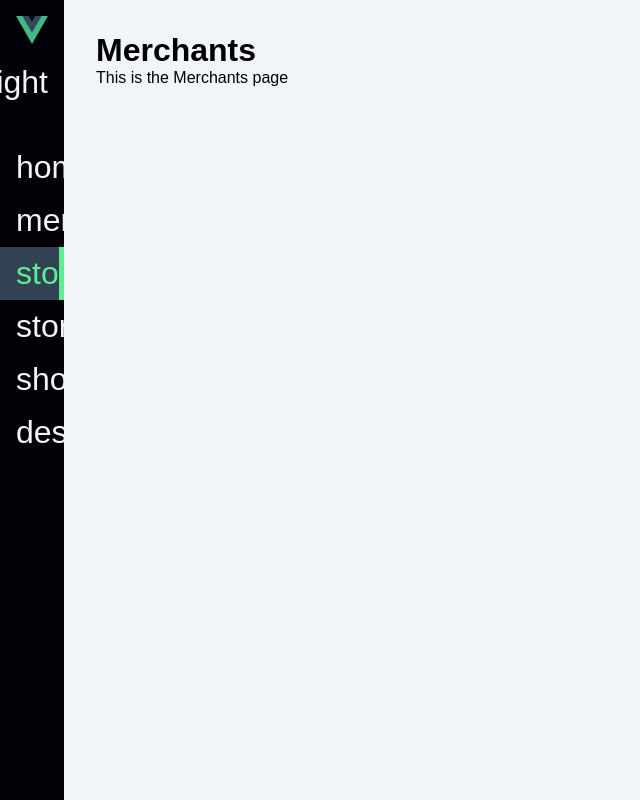
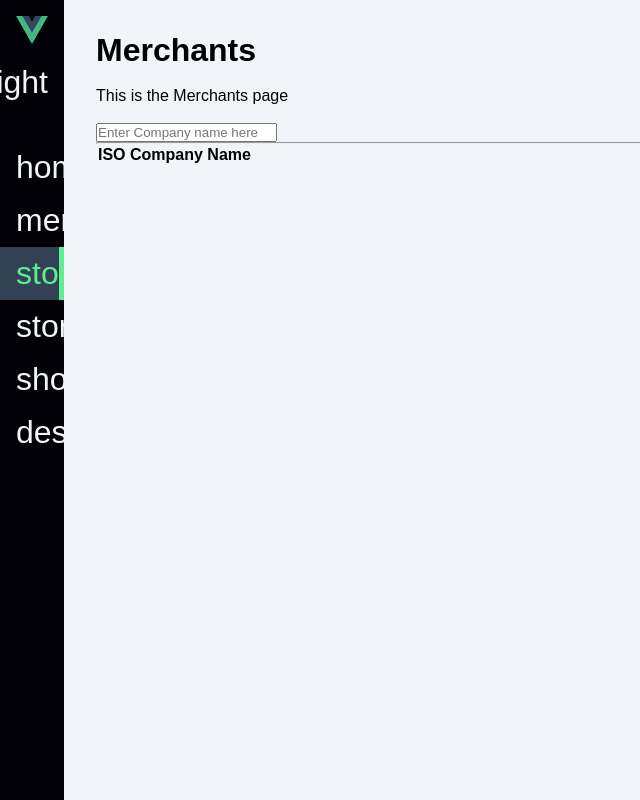
Before and after one commit to jhui98/CIS-4375-Group-6, a Vue app in the folder Frontend/: page /merchants in a window 1280 px wide. Shown: the whole page, without its empty margins (0-640 px from the left). Built offline with nearby package versions, Linux system fonts and the light colour scheme; the HTML template or start-up script is replaced by a standard one.

Commit message:
Input and Table WIP

```diff
--- a/Frontend/src/views/Merchants.vue
+++ b/Frontend/src/views/Merchants.vue
@@ -1,6 +1,64 @@
 <template>
     <main class="Merchants-page">
         <h1>Merchants</h1>
+        <br>
         <p>This is the Merchants page</p>
+        <br>
+
+        <label class="block">
+            <input
+              type="text"
+              class="w-full rounded-md border-gray-300 shadow-sm focus:border-indigo-300 focus:ring focus:ring-indigo-200 focus:ring-opacity-50"
+              placeholder="Enter Company name here"
+
+            />
+          </label>
+
+
+        <hr class="mt-10 mb-10" />
+    <!-- Display Found Data -->
+    <div class="grid grid-cols-1 sm:grid-cols-2 md:grid-cols-4 gap-x-6 gap-y-10">
+
+      <div class="flex flex-col col-span-2">
+        <table class="min-w-full shadow-md rounded">
+          <thead class="bg-gray-50 text-xl">
+            <tr>
+              <th class="p-4 text-left">ISO Company Name</th>
+
+            </tr>
+          </thead>
+          <tbody class="divide-y divide-gray-300">
+            <!-- <tr v-for="(ISO, index) in isos" :key="index">
+              <td class="p-2 text-left" v-text="iso.iso_company"></td>
+            </tr> -->
+          </tbody>
+        </table>
+      </div>
+    </div>
+
     </main>
 </template>
+
+<!-- <script>
+    new VUE({
+        el: '#app',
+        data: {
+            isos: []
+        },
+        methods: {
+            getISO() {
+                const URL = "http://127.0.0.1:5000/api/iso/all";
+                axios
+                .get(URL)
+                .then( res => {
+                    this.isos = res.data.data;
+                })
+            }
+        },
+        mounted() {
+            this.getISO();
+        }
+    })
+
+
+</script> -->
```
